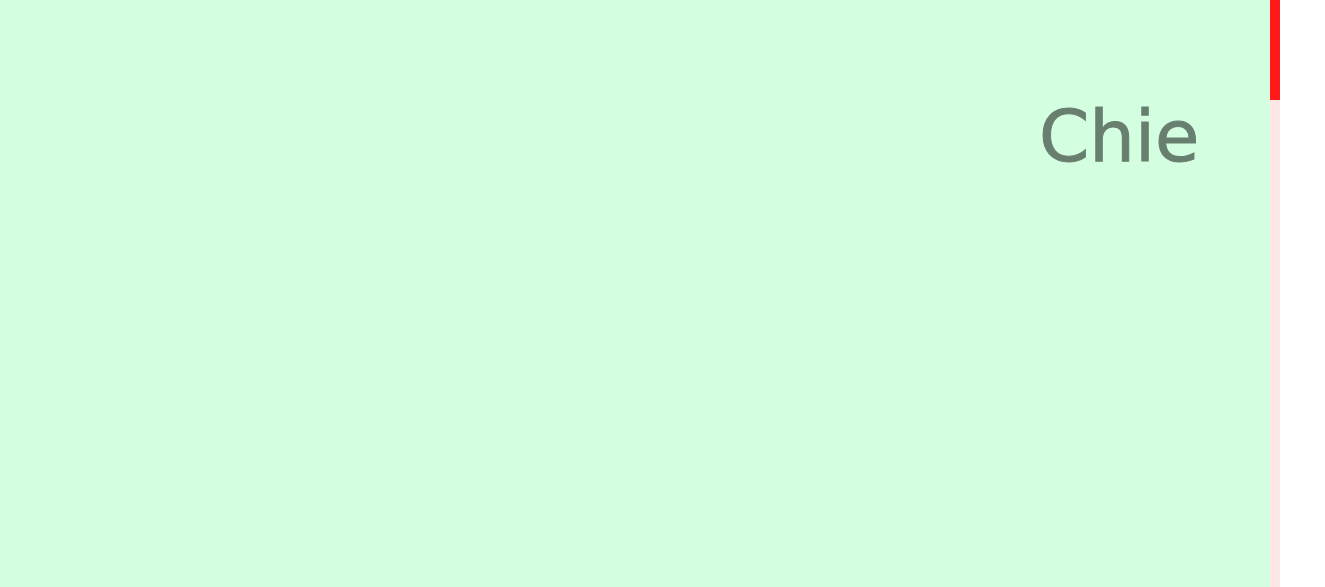
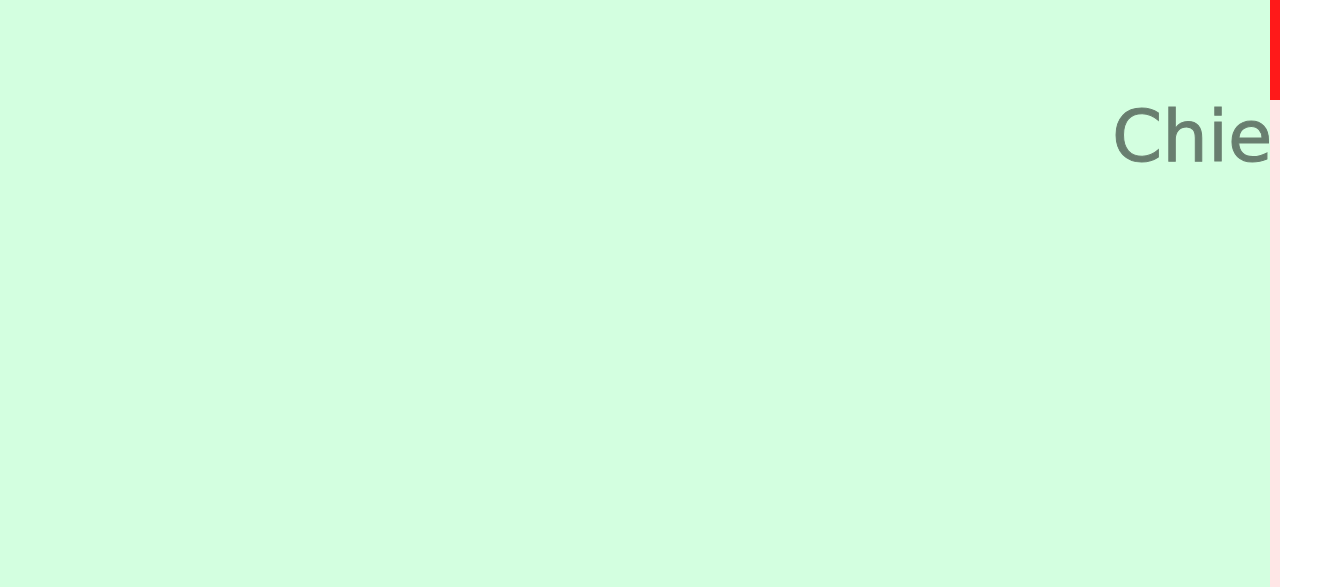
Before and after one commit to chiich/oshogbo, a plain HTML site: page docs/index.html in a window 1280 px wide. Shown: the top 587 px of the page, 1325 px wide, since content can reach past the window. Drawn offline with nearby package versions, Linux system fonts and the light colour scheme; a web font is replaced by a local one.

Commit message:
Update index.css

```diff
--- a/docs/index.css
+++ b/docs/index.css
@@ -86,8 +86,9 @@ section .content.quote::after {
 section > svg {
   position: absolute;
   top: 45px;
-  right: -45px;
+  right: 0;
   opacity: 0.5;
+  max-width: 182px;
 }
 section > svg text {
   font-family: 'Dr Sugiyama', cursive;
```
